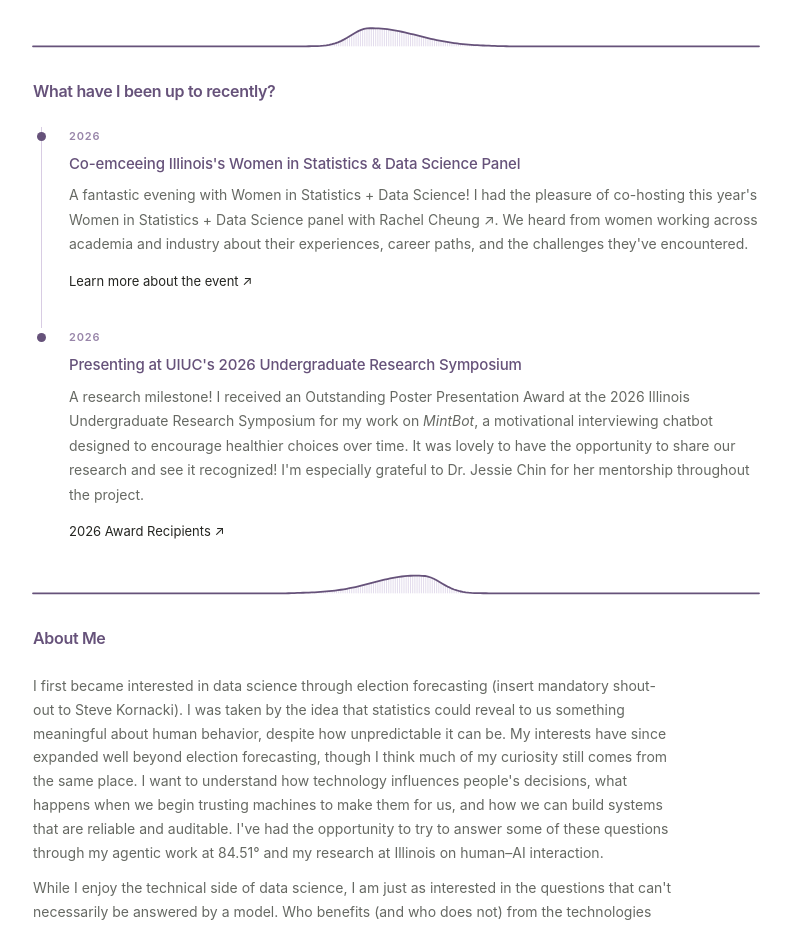
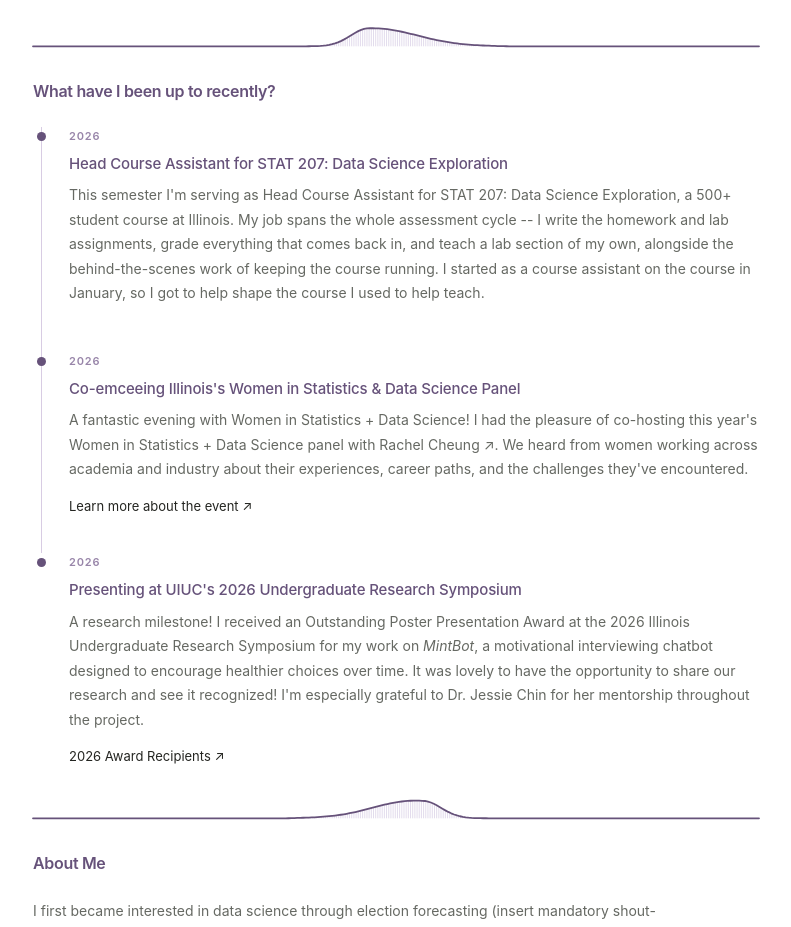
Before and after one commit to sarahaawheeler/sarahaawheeler.github.io, a plain HTML site: page index.html in a window 1280 px wide. Shown: the part 1111-2038 px from the top of the page, without its empty margins (244-1035 px from the left). Drawn offline with Linux system fonts and the light colour scheme.

Commit message:
Updates: add STAT 207 Head Course Assistant item (approved run stat207-head-ca-2026-11-17)

```diff
--- a/index.html
+++ b/index.html
@@ -114,6 +114,21 @@
 
       <section id="research" class="content-section" aria-labelledby="research-title">
         <div class="section-heading"><h2 id="research-title">What have I been up to recently?</h2></div>
+
+      <article class="update-item">
+        <span class="update-label">2026</span>
+        <h3>Head Course Assistant for STAT 207: Data Science Exploration</h3>
+
+        <p>
+          This semester I'm serving as Head Course Assistant for STAT 207: Data
+          Science Exploration, a 500+ student course at Illinois. My job spans the
+          whole assessment cycle -- I write the homework and lab assignments, grade
+          everything that comes back in, and teach a lab section of my own, alongside
+          the behind-the-scenes work of keeping the course running. I started as a
+          course assistant on the course in January, so I got to help shape
+          the course I used to help teach.
+        </p>
+      </article>
 
             <article class="update-item">
         <span class="update-label">2026</span>
```
